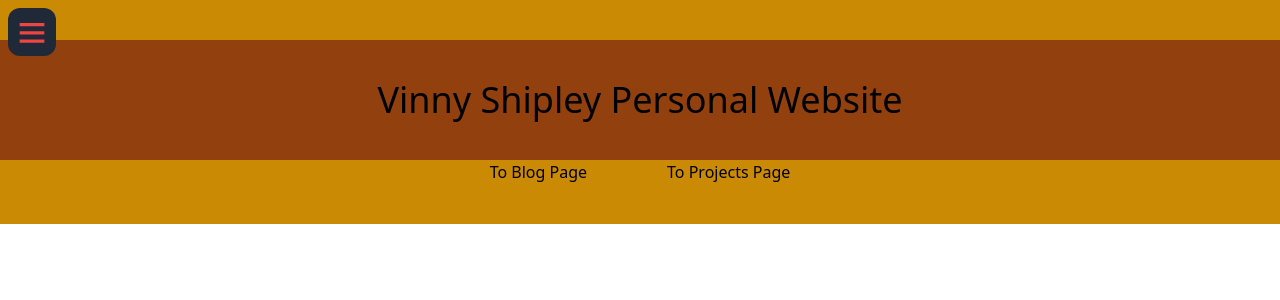
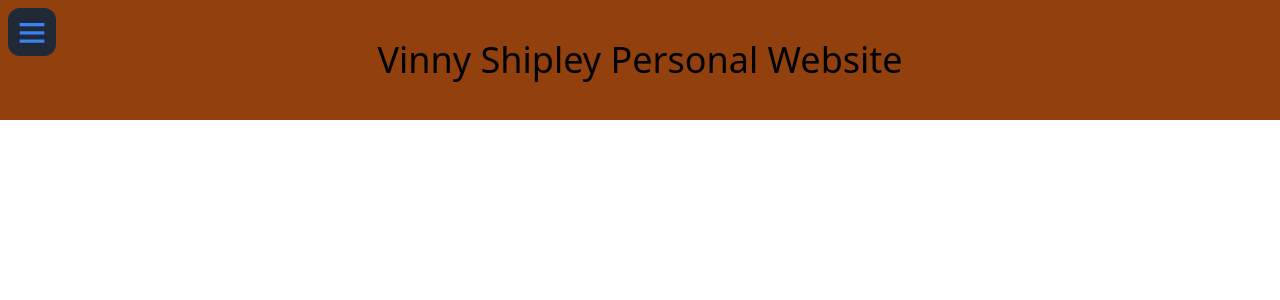
Before and after one commit to VinnyShipley/Personal_Site, a Next.js app: page /sidebar in a window 1280 px wide. Shown: the top 300 px of the page. Built offline with nearby package versions, Linux system fonts and the light colour scheme.

Commit message:
split css of menu and sidebar buttons

```diff
--- a/src/pages/_app.js
+++ b/src/pages/_app.js
@@ -2,12 +2,25 @@ import '@/styles/globals.css'
 import SideBar from './sidebar'
 import MainLandingPage from '.';
 import MenuButton from './menubutton';
+import Header from './header'
 
 export default function App({ Component, pageProps }) {
   return (
     <div>
-    <MainLandingPage />
+    <Header />
+    <div className='scale-0' id='sidebar'>
+    <SideBar />
+    </div>
+    <div id='menuButton' onClick={ menuButtonClickHandler}>
     <MenuButton />
+    </div>
     </div>
   );
 }
+
+const menuButtonClickHandler = () => {
+  let menu = document.getElementById('menuButton');
+  console.log(menu.style.color);
+  menu.style.textDecorationColor = 'black';
+
+}
--- /dev/null
+++ b/src/pages/header.js
@@ -0,0 +1,11 @@
+function Header() {
+	return (
+		<div>
+			<h1 className='bg-primary text-4xl text-center py-10'>
+				Vinny Shipley Personal Website
+			</h1>
+		</div>
+	);
+};
+
+export default Header;
--- a/src/pages/index.js
+++ b/src/pages/index.js
@@ -9,7 +9,7 @@ function MainLandingPage() {
 						Vinny Shipley Personal Website
 					</h1>
 				</div>
-					<nav className='flex justify-center space-x-20 '>
+					<nav className='flex justify-center space-x-20 focus:bg-black'>
 
 						<Link href='/blog'>To Blog Page</Link>
 
@@ -17,6 +17,7 @@ function MainLandingPage() {
 
 					</nav>
 
+
 			</main>
 		</>
 	);
--- a/src/pages/menubutton.js
+++ b/src/pages/menubutton.js
@@ -1,20 +1,19 @@
-import SideBar from "./sidebar";
 import { TfiMenu } from "react-icons/tfi";;
 
 
 const MenuButton = () => {
   return (
-    <div className="fixed top-0 left-0 h-screen w-16 flex flex-col  text-amber-100">
-    <SideBarIcon icon={<TfiMenu size="28"/>}  text="Menu" />
+    <div className="fixed top-0 left-0 h-screen w-16 flex flex-col focus:bg-black text-amber-100">
+    <MenuBarIcon icon={<TfiMenu size="28"/>}  text="Menu" />
   </div>
   );
 };
 
-const SideBarIcon =({ icon, text  }) => (
-  <div className="sidebar-icon group">
+const MenuBarIcon =({ icon, text  }) => (
+  <div className="menu-button group">
     {icon}
 
-    <span class="sidebar-tooltip group-hover:scale-100">
+    <span class="menu-icon group-hover:scale-100">
       {text}
     </span>
 
--- a/src/pages/sidebar.js
+++ b/src/pages/sidebar.js
@@ -15,7 +15,7 @@ const SideBarIcon =({ icon, text  }) => (
   <div className="sidebar-icon group">
     {icon}
 
-    <span class="sidebar-tooltip group-hover:scale-100">
+    <span className="sidebar-tooltip group-hover:scale-100">
       {text}
     </span>
 
--- a/src/styles/globals.css
+++ b/src/styles/globals.css
@@ -18,7 +18,12 @@
 
 @layer components {
   .menu-button {
+    @apply relative flex items-center justify-center
+    h-12 w-12 my-2 mx-auto bg-gray-800 text-blue-500 hover:text-green-500 active:bg-slate-200 rounded-xl hover:rounded-3xl duration-200
+  }
 
+  .menu-icon {
+    @apply absolute w-auto p-2 m-2 min-w-max left-14 rounded-md shadow-md text-red-800 bg-gray-700 text-xs font-bold transition-all scale-0 duration-100;
   }
 
   .sidebar-icon {
```
